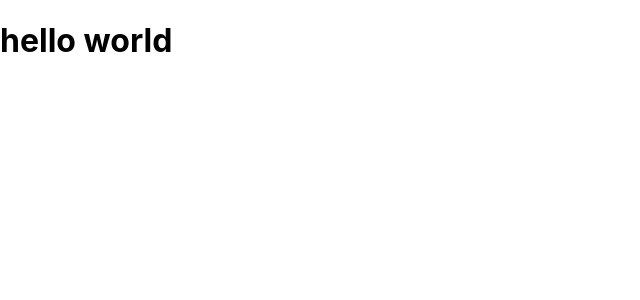
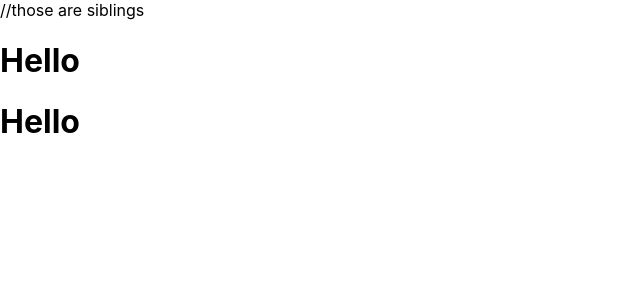
Before and after one commit to Dhananjaybhagwat0028/second-react-app, a React (Create React App) app: page / in a window 1280 px wide. Shown: the top 300 px of the page, without its empty margins (0-640 px from the left). Built offline with nearby package versions, Linux system fonts and the light colour scheme.

Commit message:
parent should be there

```diff
--- a/src/App.js
+++ b/src/App.js
@@ -1,22 +1,13 @@
-// JSX = JS + HTML
-// IF A FUNCTION RETURNS HTML, THIS BECOMES A USER DEFINED TAG
-// <App></App>
-// <App />
-// Compare with PreDefineTag
-// h1, p, li,
-// Why Master Case Convention ?
-// For Pre Define Tag  :: Lowercase :: <h1>
-// For User Define Tag :: MasterCase :: <App>
+// JSX with 1 Tag or 1 H1
+// JSX with 2 Tag or 2 H1
+// RULE::IF USING MORE THAN 1 TAG; IT MUST BE UUNDER PARENT
 function App(){
-  return <h1>hello world</h1>;
-}
 
-// UNUSED!!!
-// JSX => JS + HTML/XML
-// IF your function returns HTML
-// Convention:: Start your function name in captial letter.
-function Sum(){
-  return <h1>100</h1>;
+  return <>
+ //those are siblings
+   <h1> Hello</h1><h1> Hello</h1>
+
+  </>
 }
 
 export default App;
```
